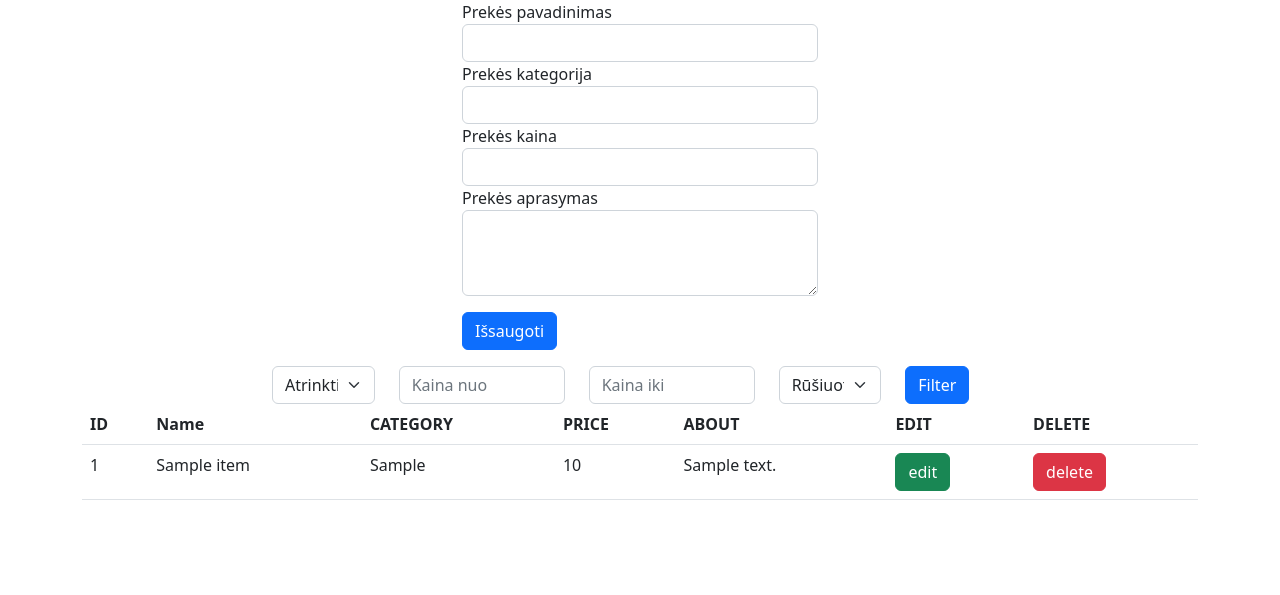
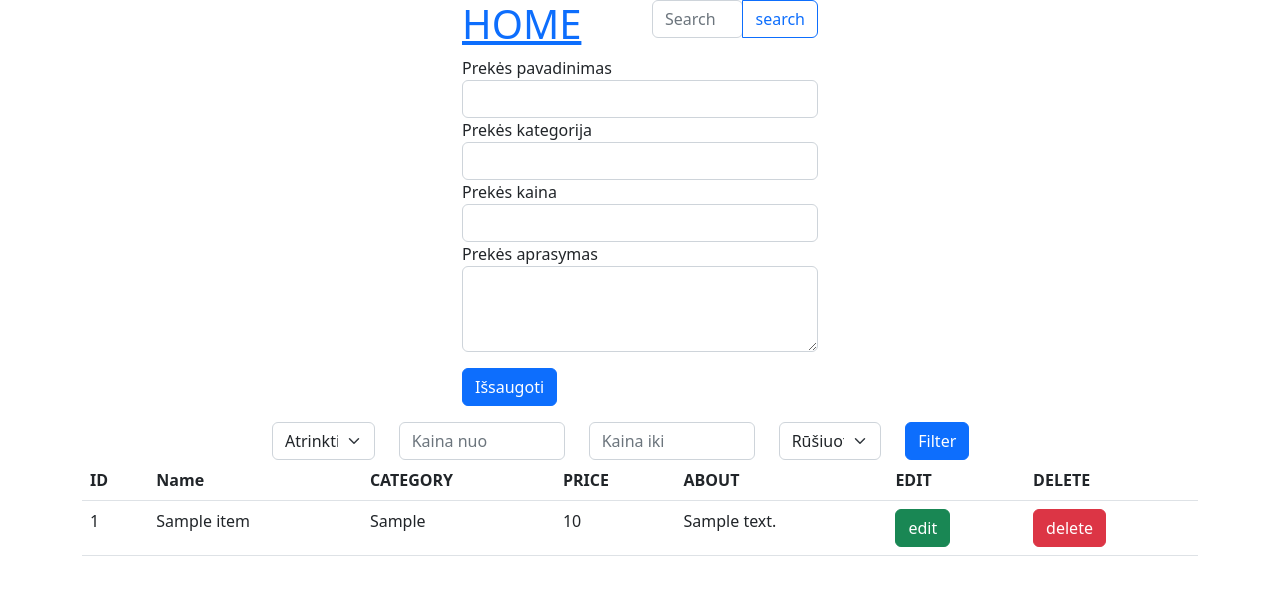
Before and after one commit to zygisk123/web1109, a PHP site: page / in a window 1280 px wide. Shown: the top 595 px of the page. Run offline with PHP 8.4, Linux system fonts and the light colour scheme; tables that the repository leaves empty or names only in its code hold one stand-in row (values such as "Sample post").

Commit message:
search funkcijoje erroras

```diff
--- a/controllers/ItemController.php
+++ b/controllers/ItemController.php
@@ -65,6 +65,11 @@ class ItemController{
         return Item::filter();
     }
 
+    public static function search()
+    {
+        return Item::search();
+    }
+
 }
 
 ?>
--- a/elements/createForm.php
+++ b/elements/createForm.php
@@ -1,4 +1,16 @@
 <form action="" method="post">
+    <div class="row">
+        <div class="col-6">
+            <h1><a href = "index.php">HOME</a></h1>
+        </div>
+        <div class="col-6">
+            <div class="input-group">
+                <input type="search" class="form-control rounded" name = "search" placeholder="Search" aria-label="Search" aria-describedby="search-addon" />
+                <button type="submit" class="btn btn-outline-primary">search</button>
+            </div>
+
+        </div>
+    </div>
     <div class="form-group">
         <label for="f1">Prekės pavadinimas</label>
         <input type="text" name="name" id="f1" class="form-control" value="<?= ($edit)? $item->name : "" ?>">
--- a/models/Item.php
+++ b/models/Item.php
@@ -181,5 +181,21 @@ class Item{
         $db->conn->close();
         return $items;
     }
+
+    public static function search()
+    {
+        $items = [];
+        $db = new DB();
+        $query = "SELECT * FROM `items` WHERE `title` like  \"%" . $_GET['search'] . "%\"";
+        echo $query;
+        die;
+        $result = $db->conn->query($query);
+        while ($row = $result->fetch_assoc()) {
+            $items[] = new Item($row['id'], $row['name'], $row['category'], $row['price'], $row['about']);
+        }
+        $db->conn->close();
+        return $items;
+
+    }
 }
 ?>
--- a/routes.php
+++ b/routes.php
@@ -28,21 +28,11 @@ if ($_SERVER['REQUEST_METHOD'] == "POST") {
     }
 }
 if ($_SERVER['REQUEST_METHOD'] == "GET"){
-    // if(isset($_GET['order'])){
-    //     $items = ItemController::order();
-    // }
-    // if(isset($_GET['filter'])){
-    //     $filter = $_GET['filterBy'];
-    //     $items = ItemController::filter();
-    //     $orderFilteredItem = true;
-    // }
-    // if(isset($_GET['orderFiltered'])){
-        //     $filter = $_GET['filter2'];
-        //     $items = ItemController::orderFilter();
-        //     $orderFilteredItem = true;
-        // }
     if (isset($_GET['filter'])) {
         $items = ItemController::filter();
+    }
+    if (isset($_GET['search'])) {
+        $items = ItemController::search();
     }
     if(count($_GET) == 0){
         $items = ItemController::index();
```
